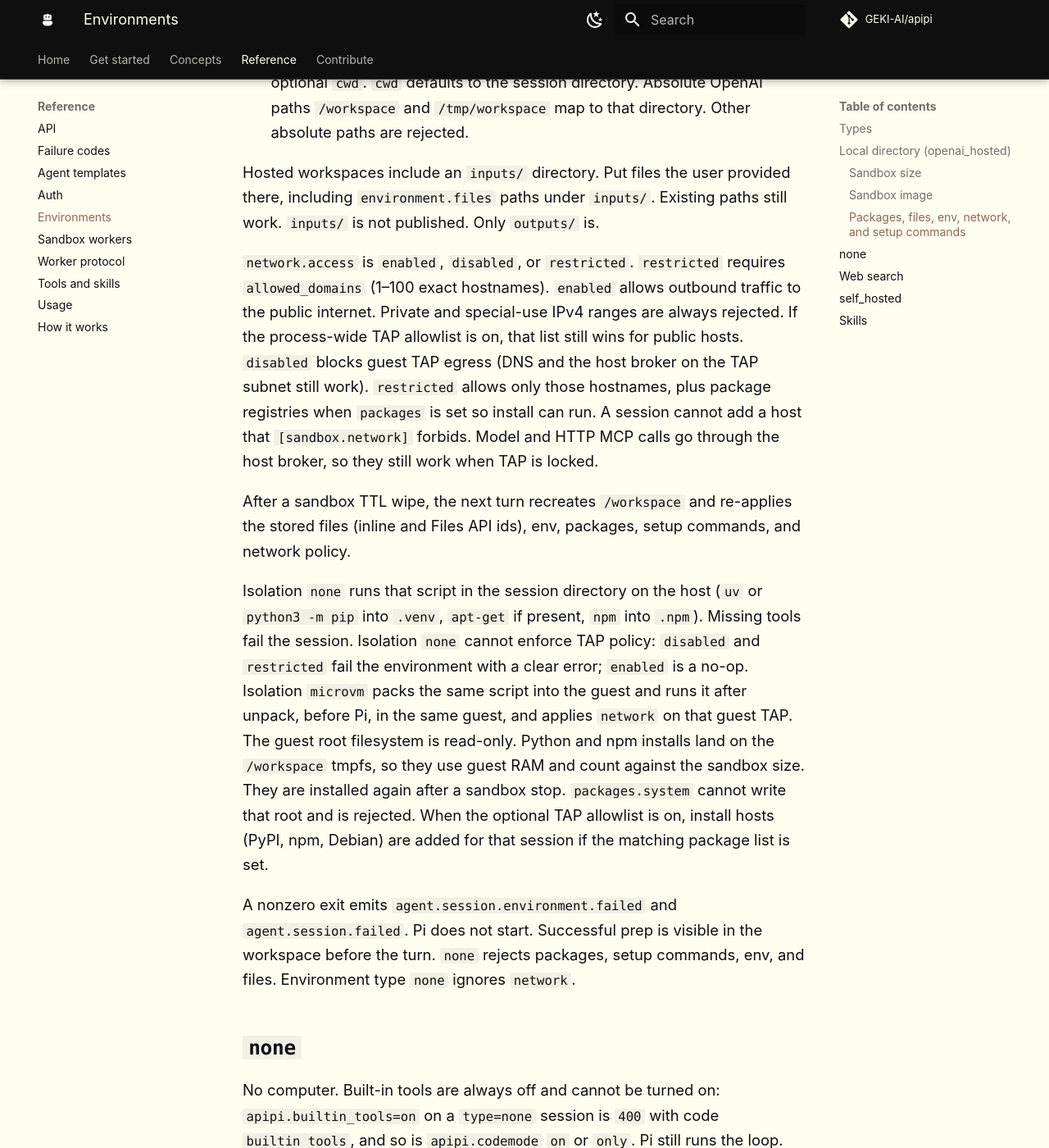
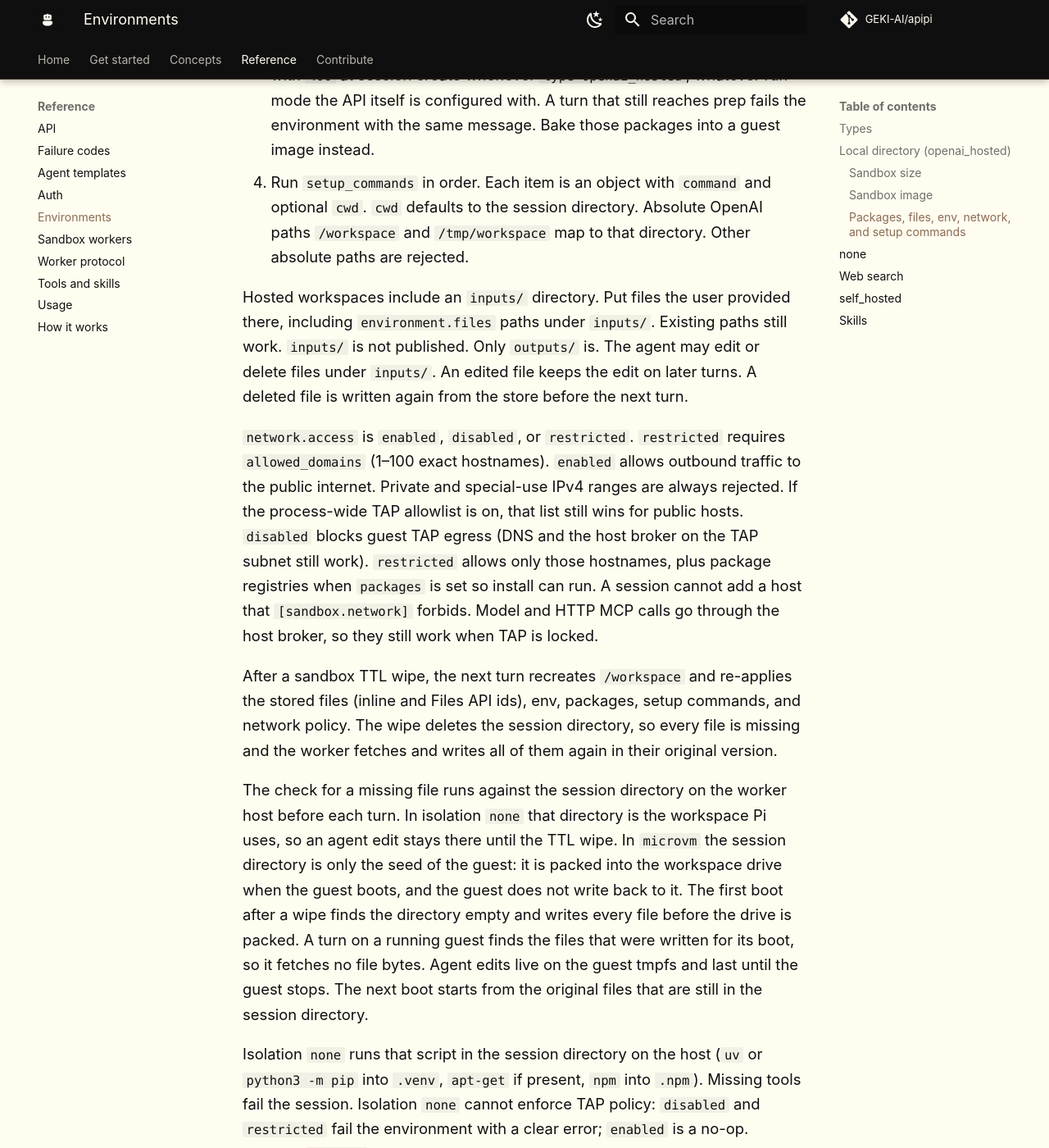
Before and after one commit to GEKI-AI/apipi, an MkDocs documentation site: the page built from docs/environments.md, in a window 1280 px wide and 1400 px high, scrolled down 7393 px. Shown: the whole window at 82% size. Built offline with MkDocs 1.6.1 and Material for MkDocs 9.7.7, drawn with Linux system fonts in a browser that asks for light colours; comment, search, counter and statistics services are not loaded; some of the changed text lies outside the part shown.

Commit message:
Write workspace files only when missing
Co-Authored-By: Claude Opus 5.5 <noreply@anthropic.com>

```diff
--- a/docs/environments.md
+++ b/docs/environments.md
@@ -45,7 +45,10 @@ row stores a `file://` or `s3://` URI for that cache). The next turn
 creates an empty `/workspace`, re-applies skills, packages, setup
 commands, files, env, and network policy, and reloads the cached
 session file so Pi continues the
-conversation. Published files are not copied back into `/workspace`.
+conversation. Files from `environment.files` are the starting state of
+the workspace, not a copy that is kept in sync: an agent edit to such a
+file stays until the workspace is wiped, and after the wipe the
+original comes back. Published files are not copied back into `/workspace`.
 There is no pause. A TTL stop kills Pi and deletes the workspace. The public state is `stopped` with `reason: idle`. A client may label that "paused" or "sleeping", but must not imply that files survive.
 
 The directory is bounded by `APIPI_MAX_WORKSPACE_BYTES` (default 1GiB).
@@ -214,7 +217,11 @@ session. The merged values are what the session stores. Prep runs
 before the first
 agent turn that needs the computer:
 
-1. Write `files` into the session directory. Paths use the same
+1. Write `files` into the session directory. A file is written only
+   when its path does not exist in the session directory yet. A path
+   that exists is left as it is, even when the agent changed or
+   replaced the file, and the worker does not fetch its bytes from the
+   store. Paths use the same
    `/workspace` and `/tmp/workspace` mapping as setup `cwd`. Other
    absolute paths, `..` escapes, and writes under `.apipi/` are
    rejected. `type: "inline"` uses standard base64 `data`.
@@ -252,7 +259,9 @@ agent turn that needs the computer:
 Hosted workspaces include an `inputs/` directory. Put files the user
 provided there, including `environment.files` paths under `inputs/`.
 Existing paths still work. `inputs/` is not published. Only `outputs/`
-is.
+is. The agent may edit or delete files under `inputs/`. An edited file
+keeps the edit on later turns. A deleted file is written again from
+the store before the next turn.
 
 `network.access` is `enabled`, `disabled`, or `restricted`.
 `restricted` requires `allowed_domains` (1–100 exact hostnames).
@@ -267,7 +276,21 @@ go through the host broker, so they still work when TAP is locked.
 
 After a sandbox TTL wipe, the next turn recreates `/workspace` and
 re-applies the stored files (inline and Files API ids), env, packages,
-setup commands, and network policy.
+setup commands, and network policy. The wipe deletes the session
+directory, so every file is missing and the worker fetches and writes
+all of them again in their original version.
+
+The check for a missing file runs against the session directory on the
+worker host before each turn. In isolation `none` that directory is the
+workspace Pi uses, so an agent edit stays there until the TTL wipe. In
+`microvm` the session directory is only the seed of the guest: it is
+packed into the workspace drive when the guest boots, and the guest
+does not write back to it. The first boot after a wipe finds the
+directory empty and writes every file before the drive is packed. A
+turn on a running guest finds the files that were written for its
+boot, so it fetches no file bytes. Agent edits live on the guest tmpfs
+and last until the guest stops. The next boot starts from the original
+files that are still in the session directory.
 
 Isolation `none` runs that script in the session directory on the host
 (`uv` or `python3 -m pip` into `.venv`, `apt-get` if present, `npm`
```
Also changed, not shown: docs/concepts.md (+2 -1 lines), docs/config.md (+2 -1 lines), docs/worker-protocol.md (+5 -3 lines), 5 other files.
